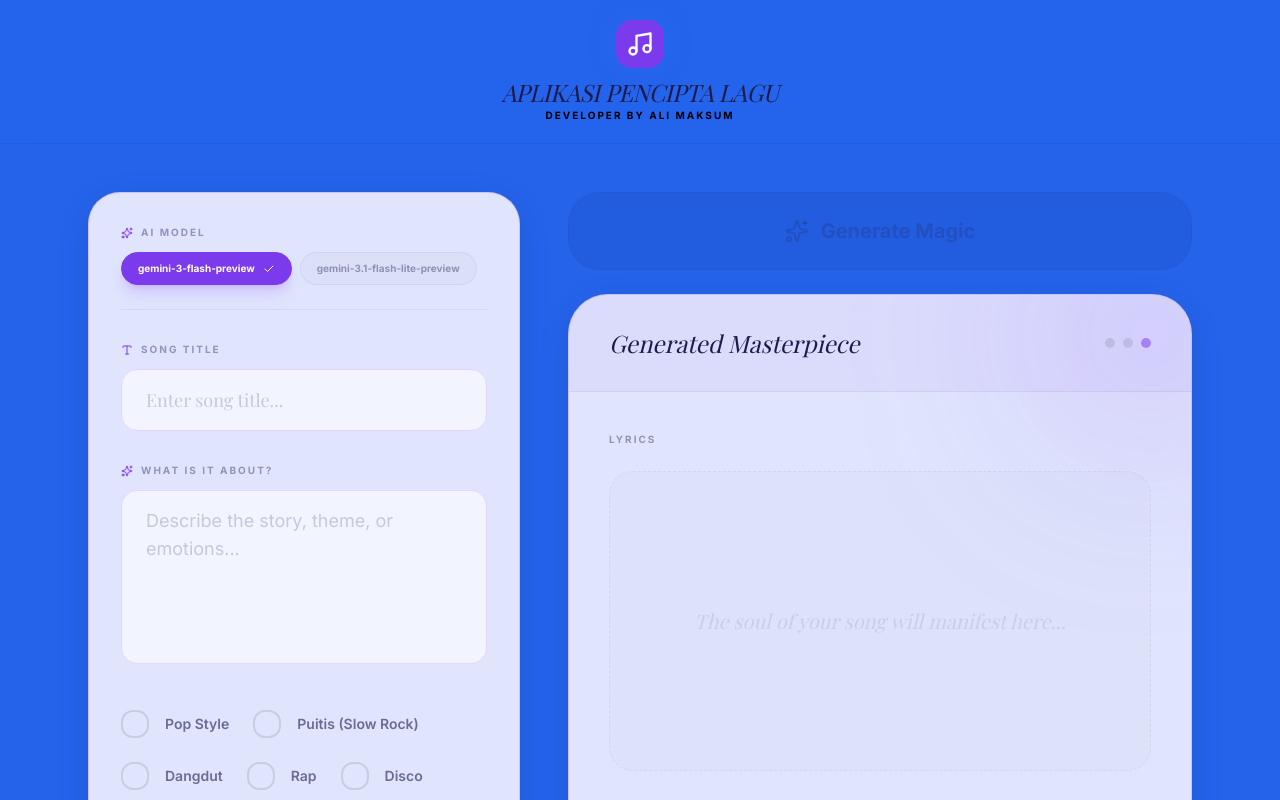
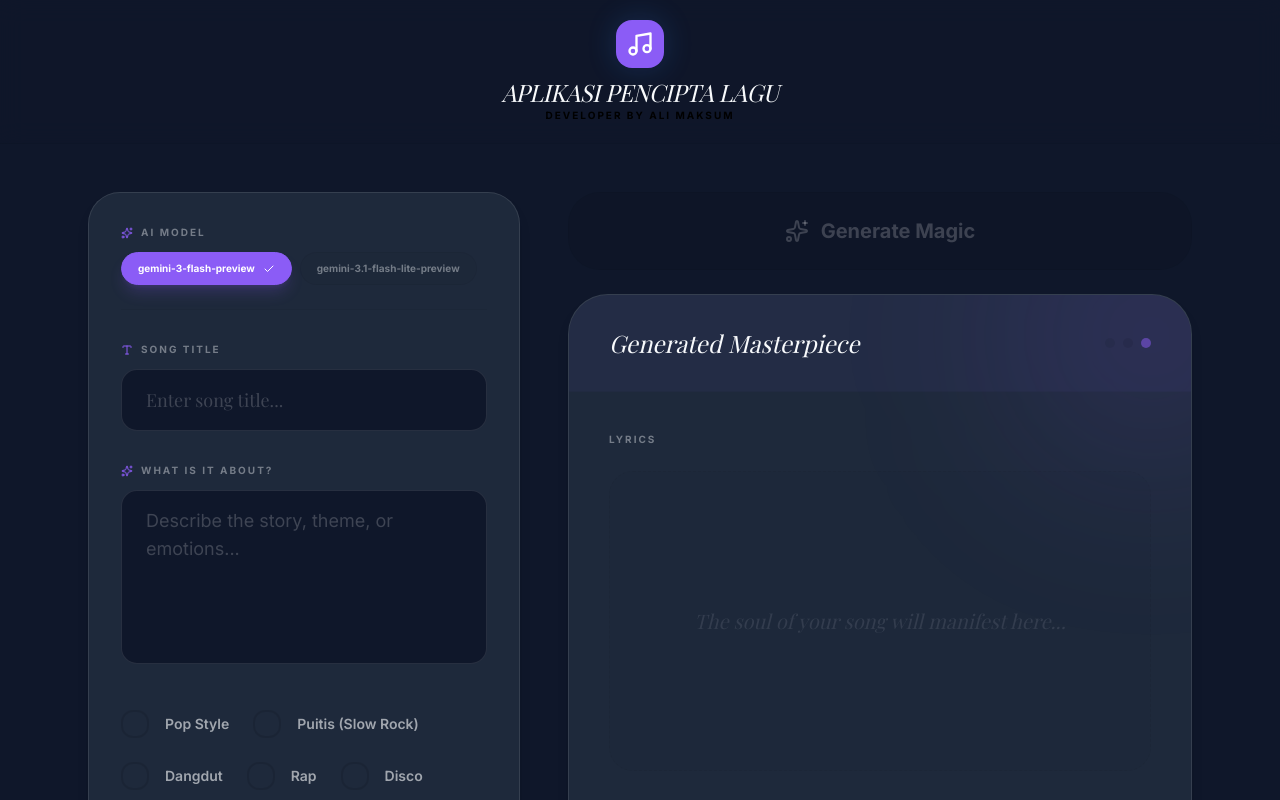
Before and after one commit to alimaksum8/APLIKASI-PENCIPTA-LAGU, a React (Vite) app: page / in a window 1280 px wide. Shown: the top 800 px of the page. Built offline with nearby package versions, Linux system fonts and the light colour scheme; a web font is replaced by a local one.

Commit message:
feat: Apply new visual theme to app
Updates styling to a new dark theme with a gradient button and updated glass card/input styles.

```diff
--- a/src/App.tsx
+++ b/src/App.tsx
@@ -543,7 +543,7 @@ export default function App() {
               "w-full flex items-center justify-center gap-3 px-8 py-6 rounded-[32px] font-bold text-xl transition-all duration-500",
               loading || !about
                 ? "bg-black/5 text-ink/20 cursor-not-allowed border border-black/5"
-                : "bg-accent text-white shadow-[0_20px_40px_rgba(59,130,246,0.2)] hover:shadow-[0_25px_50px_rgba(59,130,246,0.3)]"
+                : "button-gradient"
             )}
           >
             {loading ? <Loader2 className="animate-spin" size={24} /> : <Sparkles size={24} />}
--- a/src/index.css
+++ b/src/index.css
@@ -6,11 +6,12 @@
   --font-mono: "JetBrains Mono", ui-monospace, SFMono-Regular, monospace;
   --font-serif: "Playfair Display", serif;
 
-  --color-bg: #2563EB;
-  --color-accent: #7C3AED;
-  --color-glass: rgba(245, 243, 255, 0.9);
-  --color-glass-border: rgba(124, 58, 237, 0.2);
-  --color-ink: #1E1B4B;
+  --color-bg: #0f172a;
+  --color-accent: #8b5cf6;
+  --color-accent-end: #ec4899;
+  --color-glass: #1e293b;
+  --color-glass-border: rgba(255, 255, 255, 0.1);
+  --color-ink: #f8fafc;
 }
 
 @layer base {
@@ -32,11 +33,15 @@
   }
 
   .glass-card {
-    @apply bg-glass backdrop-blur-md border border-glass-border shadow-[0_8px_32px_rgba(0,0,0,0.1)];
+    @apply bg-glass border border-glass-border shadow-lg;
   }
 
   .glass-input {
-    @apply bg-white/60 border border-purple-200 focus:border-accent/50 focus:ring-4 focus:ring-accent/10 transition-all outline-none;
+    @apply bg-[#0f172a] border border-glass-border focus:border-accent focus:ring-2 focus:ring-accent/20 transition-all outline-none text-ink;
+  }
+
+  .button-gradient {
+    @apply bg-gradient-to-r from-accent to-accent-end text-white font-bold py-3 px-6 rounded-xl shadow-lg hover:opacity-90 transition-opacity;
   }
 
   .custom-scrollbar::-webkit-scrollbar {
```
